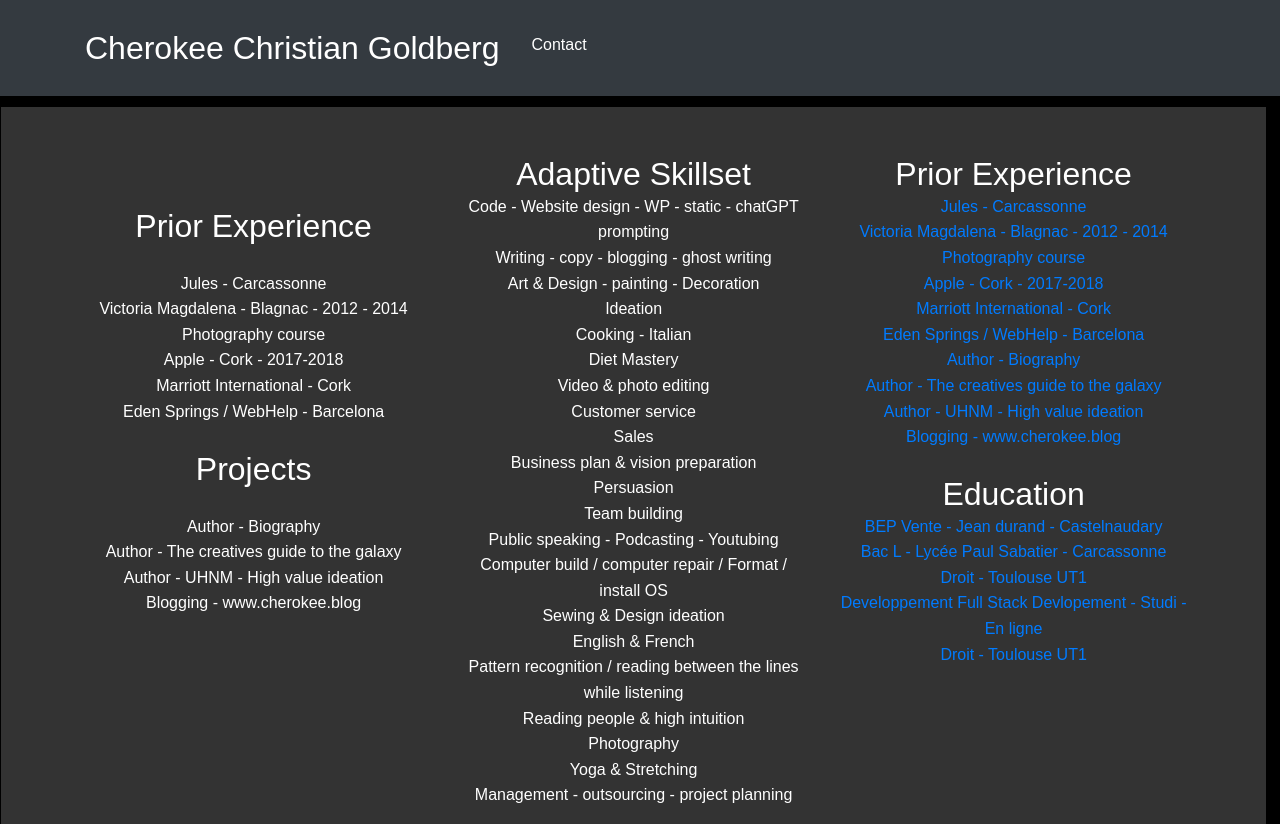
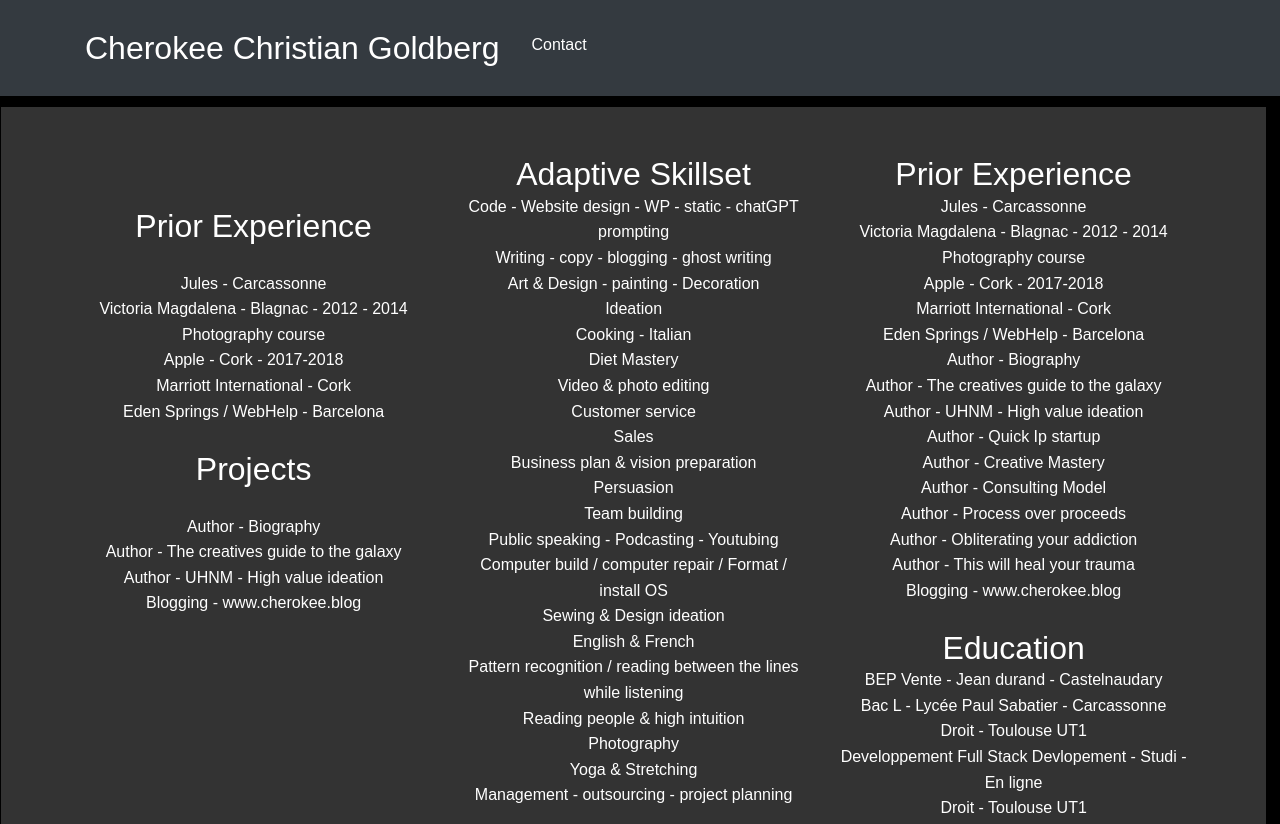
Before and after one commit to Hackettyhackhack/CV, a plain HTML site: page index2.html in a window 1280 px wide. Shown: the top 824 px of the page. Drawn offline with nearby package versions, Linux system fonts and the light colour scheme.

Commit message:
Update index2.html

```diff
--- a/index2.html
+++ b/index2.html
@@ -184,29 +184,35 @@
                     <ul class="list-unstyled">
                         <h2>Prior Experience</h2>
                         <ul class="list-unstyled">
-                            <li><a href="#">Jules - Carcassonne</a></li>
-                            <li><a href="#">Victoria Magdalena - Blagnac - 2012 - 2014</a></li>
-                            <li><a href="#">Photography course</a></li>
+                            <li>Jules - Carcassonne</a></li>
+                            <li>Victoria Magdalena - Blagnac - 2012 - 2014</a></li>
+                            <li>Photography course</a></li>
 
-                            <li><a href="#">Apple - Cork - 2017-2018</a></li>
-                            <li><a href="#">Marriott International - Cork </a></li>
-                            <li><a href="#">Eden Springs / WebHelp - Barcelona </a></li>
+                            <li>Apple - Cork - 2017-2018</a></li>
+                            <li>Marriott International - Cork </a></li>
+                            <li>Eden Springs / WebHelp - Barcelona </a></li>
 
-                            <li><a href="#">Author - Biography</a></li>
-                            <li><a href="#">Author - The creatives guide to the galaxy</a></li>
-                            <li><a href="#">Author - UHNM - High value ideation</a></li>
-                            <li><a href="#">Blogging -  www.cherokee.blog</a></li>
+                            <li>Author - Biography</a></li>
+                            <li>Author - The creatives guide to the galaxy</a></li>
+                            <li>Author - UHNM - High value ideation</a></li>
+                            <li>Author - Quick Ip startup</a></li>
+                            <li>Author - Creative Mastery </a></li>
+                            <li>Author - Consulting Model </a></li>
+                            <li>Author - Process over proceeds </a></li>
+                            <li>Author - Obliterating your addiction </a></li>
+                            <li>Author - This will heal your trauma </a></li>
+                            <li>Blogging -  www.cherokee.blog</a></li>
 
                         </ul>
                     </br>
                         <h2>Education</h2>
 
                         <ul class="list-unstyled">
-                            <li><a href="#">BEP Vente - Jean durand - Castelnaudary</a></li>
-                            <li><a href="#">Bac L - Lycée Paul Sabatier - Carcassonne</a></li>
-                            <li><a href="#">Droit - Toulouse UT1 </a></li>
-                            <li><a href="#">Developpement Full Stack Devlopement - Studi - En ligne</a></li>
-                            <li><a href="#">Droit - Toulouse UT1 </a></li>
+                            <li>BEP Vente - Jean durand - Castelnaudary</a></li>
+                            <li>Bac L - Lycée Paul Sabatier - Carcassonne</a></li>
+                            <li>Droit - Toulouse UT1 </a></li>
+                            <li>Developpement Full Stack Devlopement - Studi - En ligne</a></li>
+                            <li>Droit - Toulouse UT1 </a></li>
                         </ul>
 
                     </ul>
@@ -348,10 +354,10 @@
         <div class="social-media">
            <!--  <a href="#" class="social-icon"><i class="fab fa-facebook"></i></a>-->
            <!--  <a href="https://twitter.com/check_goldberg" class="social-icon"><i class="fab fa-twitter"></i></a> -->
-            <a href="#" class="social-icon"><i class="fab fa-instagram"></i></a>
+            <a href="https://www.instagram.com/cherokeegoldberg/" class="social-icon"><i class="fab fa-instagram"></i></a>
             <!-- <a href="https://www.linkedin.com/in/cherokee-goldberg-8b11b0130/" class="social-icon"><i class="fab fa-linkedin"></i></a>-->
-            <a href="#" class="social-icon"><i class="fab fa-youtube"></i></a>
-            <a href="#" class="social-icon"><i class="fab fa-tiktok"></i></a>
+            <a href="https://www.youtube.com/@UHNWConsulting" class="social-icon"><i class="fab fa-youtube"></i></a>
+
 
 
         </div>
```
